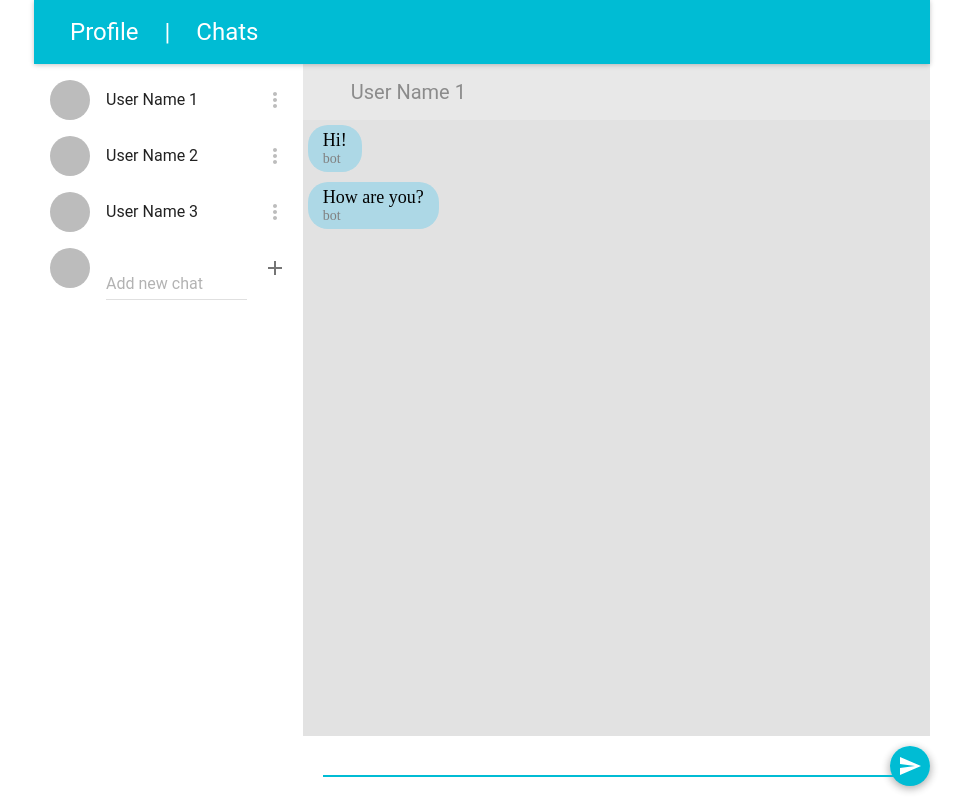
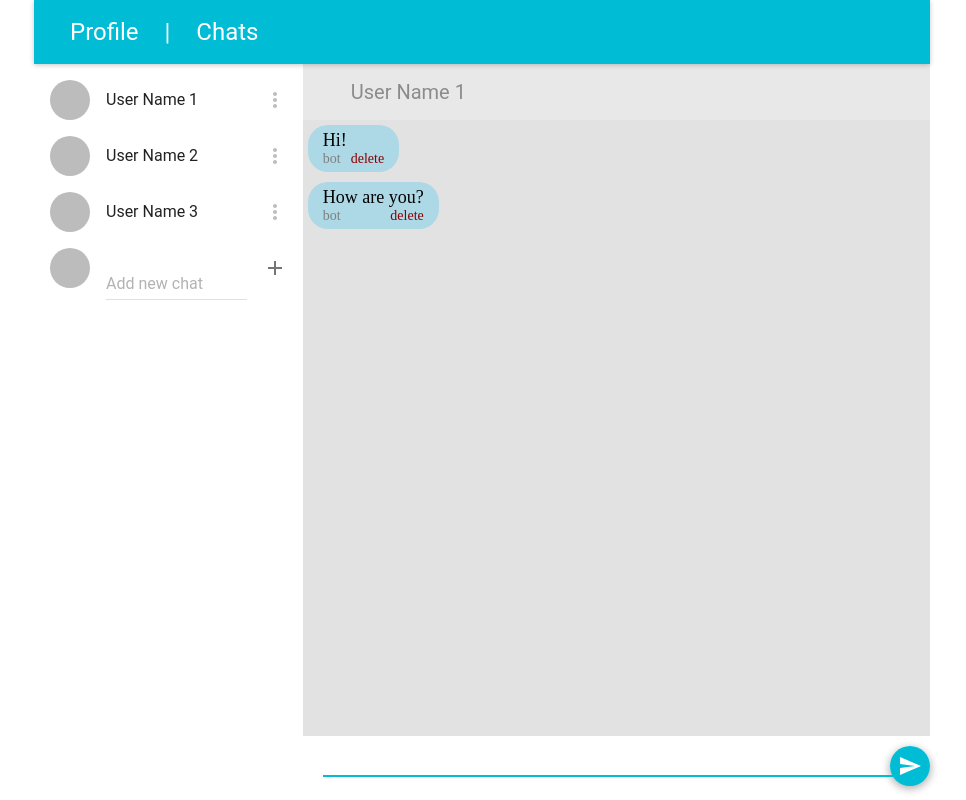
Before and after one commit to vlad4400/messenger, a React app: page /chat/1 in a window 1280 px wide. Shown: the whole page, without its empty margins (158-1124 px from the left). Built offline with nearby package versions, Linux system fonts and the light colour scheme.

Commit message:
added 'delete message' code

```diff
--- a/src/actions/messageActions.js
+++ b/src/actions/messageActions.js
@@ -1,4 +1,5 @@
 export const SEND_MESSAGE = '@@message/SEND_MESSAGE';
+export const DELETE_MESSAGE = '@@message/DELETE_MESSAGE';
 export const SAVE_INPUT = '@@input/SEND_INPUT';
 
 export const sendMessage = (messageId, sender, text, chatId) => ({
@@ -9,6 +10,12 @@ export const sendMessage = (messageId, sender, text, chatId) => ({
     chatId
 });
 
+export const deleteMessage = (messageId, chatId) => ({
+    type: DELETE_MESSAGE,
+    messageId,
+    chatId,
+});
+
 export const saveInput = (chatId, input) => ({
     type: SAVE_INPUT,
     chatId,
--- a/src/components/Message/index.jsx
+++ b/src/components/Message/index.jsx
@@ -1,9 +1,23 @@
 import React from 'react';
 import PropTypes from 'prop-types';
+import { bindActionCreators } from 'redux';
+import { connect } from 'react-redux';
+
+import { deleteMessage } from '../../actions/messageActions';
 import './styles.css';
 
-export default class Message extends React.Component {
+class Message extends React.Component {
+    static propTypes = {
+        messageId: PropTypes.number.isRequired,
+        chatId: PropTypes.number.isRequired,
+        sender: PropTypes.string.isRequired,
+        text: PropTypes.string.isRequired,
+        deleteMessage: PropTypes.func.isRequired,
+    }
 
+    handleMessageDelete = () => {
+        this.props.deleteMessage(this.props.messageId, this.props.chatId);
+    }
 
     render() {
         return (
@@ -12,8 +26,16 @@ export default class Message extends React.Component {
                 style={ { alignSelf: this.props.sender === 'bot' ? 'flex-start' : 'flex-end' } }
             >
                 <div>{ this.props.text }</div>
-                <div className="message-sender">{ this.props.sender }</div>
+                <div className="footer">
+                    <div className="message-sender">{ this.props.sender }</div>
+                    <div className="btn-delete" onClick={ this.handleMessageDelete }>delete</div>
+                </div>
             </div>
         )
     }
 }
+
+const mapStateToProps = ({ chatReducer }) => ({});
+const mapDispatchToProps = dispatch => bindActionCreators({ deleteMessage }, dispatch);
+
+export default connect(mapStateToProps, mapDispatchToProps) (Message);
--- a/src/components/Message/styles.css
+++ b/src/components/Message/styles.css
@@ -10,3 +10,25 @@
     color: gray;
     font-size: 14px;
 }
+
+.footer {
+    display: flex;
+    flex-direction: row;
+    justify-content: space-between;
+}
+
+.btn-delete {
+    margin-left: 10px;
+    color: darkred;
+    font-size: 14px;
+}
+
+.btn-delete:hover {
+    color: black;
+    cursor: pointer;
+}
+
+.btn-delete:active {
+    color: white;
+    cursor: progress;
+}
--- a/src/containers/MessageField.jsx
+++ b/src/containers/MessageField.jsx
@@ -18,6 +18,8 @@ export default class MessageField extends React.Component {
                 { this.props.messageList.map((messageIndex, index) =>
                     <Message
                         key={ index }
+                        messageId={ messageIndex }
+                        chatId={ this.props.chatId }
                         sender={ this.props.messages[messageIndex].sender }
                         text={ this.props.messages[messageIndex].text }
                     />) }
--- a/src/reducers/chatReducer.js
+++ b/src/reducers/chatReducer.js
@@ -1,5 +1,5 @@
 import update from 'react-addons-update';
-import { SEND_MESSAGE, SAVE_INPUT } from '../actions/messageActions';
+import { SEND_MESSAGE, DELETE_MESSAGE, SAVE_INPUT } from '../actions/messageActions';
 import { ADD_CHAT, DELETE_CHAT } from '../actions/chatActions';
 
 const initialStore = {
@@ -46,6 +46,26 @@ export default function chatReducer(store = initialStore, action) {
                 } }
             });
         }
+        case DELETE_MESSAGE: {
+            const messageList = store.chats[action.chatId].messageList.filter(function(value) {
+                return value !== action.messageId;
+            });
+
+            const { messages: {[action.messageId]:value, ...messages} } = store;
+
+            const newStore = update(store, {
+                chats: {[action.chatId]: {
+                    $merge: {
+                        messageList
+                    }
+                }}
+            });
+
+            return update(newStore, { $merge: {
+                    messages
+                }}
+            );
+        }
         case SAVE_INPUT: {
             return update(store, {
                 chats: { $merge: { [action.chatId]: {
```
